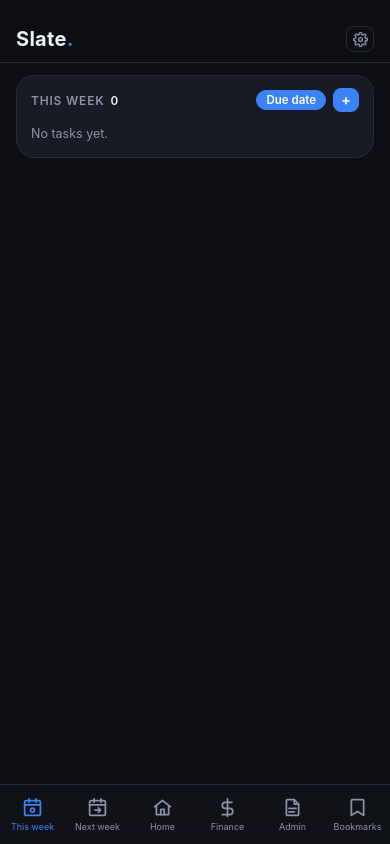
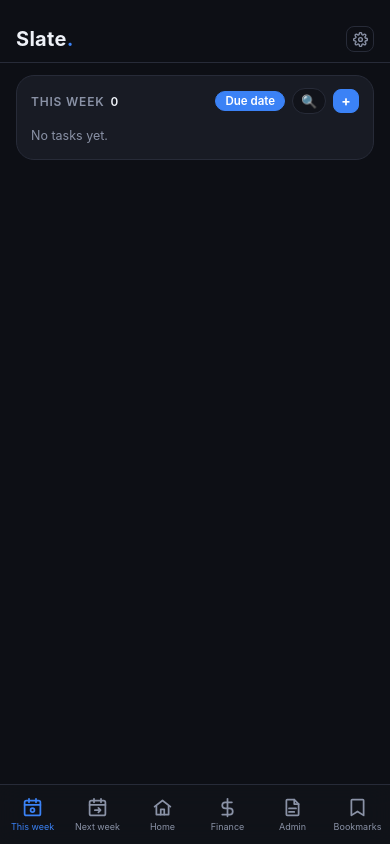
Before and after one commit to jpasserin/slate, a plain HTML site: page index.html in a window 390 px wide. Drawn offline with Linux system fonts and the light colour scheme.

Commit message:
Slate v9: the fixed tabs (weeks, Home, Finance, Admin) take a filter of their own, kept on the phone
Co-Authored-By: Claude Opus 5.5 <noreply@anthropic.com>

```diff
--- a/index.html
+++ b/index.html
@@ -241,9 +241,9 @@
 </div>
 <nav id="nav"></nav>
 
-<script src="backend.js?v=8"></script>
+<script src="backend.js?v=9"></script>
 <script>
-const APP_VERSION="8";
+const APP_VERSION="9";
 const BK = window.SlateBackend;
 
 /* ------------------------------------------------------------------ store --
@@ -444,14 +444,14 @@ function dueOf(t){
 }
 const blankFilter = () => ({ q:'', inc:[], exc:[] });
 const valuesOf = (t, kind) => kind==='status' ? [t.status] : kind==='tag' ? t.tags : kind==='due' ? dueOf(t) : t.assignees;
-function matches(t, f){
+function matches(t, f, doneOk){
   const q = String(f.q||'').toLowerCase().split(/\s+/).filter(Boolean);
   if (q.length) { const hay = [t.name, t.updates.map((u)=>u.text).join(' '), t.links.map((l)=>l.label+' '+l.url).join(' '), t.tags.join(' '), t.assignees.join(' '), t.steps.map((i)=>i.text).join(' ')].join(' ').toLowerCase();
     if (!q.every((w)=>hay.includes(w))) return false; }
   const has = (e) => { const v = valuesOf(t, e.kind); return e.name===NONE ? !v.length : v.some((x)=>same(x, e.name)); };
   for (const [kind] of KINDS) { const inc = f.inc.filter((e)=>e.kind===kind); if (inc.length && !inc.some(has)) return false; }
   if (f.exc.some(has)) return false;
-  if (t.status==='Done' && !f.inc.some((e)=>e.kind==='status')) return false;
+  if (t.status==='Done' && !doneOk && !f.inc.some((e)=>e.kind==='status')) return false;
   return true;
 }
 const filterKey = (f) => JSON.stringify([String(f.q||'').trim(), f.inc.map((e)=>e.kind+':'+e.name).sort(), f.exc.map((e)=>e.kind+':'+e.name).sort()]);
@@ -473,7 +473,20 @@ const isFixedTab = () => !!FIXED[state.tab];
 const isWeekTab = () => state.tab==='week' || state.tab==='nextweek';
 const isListTab = () => LIST_TABS.some(([k])=>k===state.tab);
 const WEEK_FILTER = { week:FIXED.week.filter, nextweek:FIXED.nextweek.filter };
-const curFilter = () => isFixedTab() ? FIXED[state.tab].filter : (store.filter || (store.filter = blankFilter()));
+/* The filter you set: on the Bookmarks tab the list's own; on a fixed tab one
+   of its own too, narrowing what the tab already holds (This week, and only
+   Adeline's). Each is kept on this phone, so it is there when the app opens. */
+const userFilter = () => {
+  if (!isFixedTab()) return store.filter || (store.filter = blankFilter());
+  const all = store.tabFilters || (store.tabFilters = {});
+  return all[state.tab] || (all[state.tab] = blankFilter());
+};
+const resetUserFilter = () => { if (isFixedTab()) store.tabFilters[state.tab] = blankFilter(); else store.filter = blankFilter(); };
+/* what the list shows: a fixed tab's own filter, and yours on top */
+const listMatches = (t) => { const u = userFilter();
+  return isFixedTab() ? matches(t, FIXED[state.tab].filter, u.inc.some((e)=>e.kind==='status')) && matches(t, u) : matches(t, u); };
+/* what a new task takes from the list it is made in: both filters' + values */
+const curFilter = () => isFixedTab() ? { q:'', inc:FIXED[state.tab].filter.inc.concat(userFilter().inc), exc:userFilter().exc } : userFilter();
 
 /* -------------------------------------------------------------- bookmarks --
    A bookmark is a filter kept under a name, how its list is sorted, and its
@@ -498,7 +511,7 @@ const sortOf = () => { const b = store.bookmarks.find((x)=>x.id===orderKey()); r
 const byName = (a, b) => a.name.localeCompare(b.name, undefined, { sensitivity:'base', numeric:true });
 function shownTasks(){
   const f = curFilter(), b = store.bookmarks.find((x)=>x.id===orderKey()), ord = (b && b.order) || [], sort = sortOf();
-  const ts = live().filter((t)=>matches(t, f));
+  const ts = live().filter(listMatches);
   if (sort==='custom') {
     const pos = new Map(ord.map((id,i)=>[id,i]));
     const fresh = ts.filter((t)=>!pos.has(t.id)).sort((a,b)=>String(b.created).localeCompare(String(a.created)));
@@ -727,7 +740,7 @@ function filterChips(f){
 const BUILT_IN = ['all'].concat(FIXED_IDS);
 const bmShown = () => [{ id:'all', name:'All' }].concat(bmLive().filter((x)=>!BUILT_IN.includes(x.id)));
 function screenTasks(){
-  const f = curFilter(), b = activeBm(), ts = shownTasks(), sort = sortOf();
+  const f = userFilter(), b = activeBm(), ts = shownTasks(), sort = sortOf();
   const wk = isFixedTab(), changed = wk ? false : b ? filterKey(f) !== filterKey(b.filter) : filterOn(f);
   const nextSort = SORTS[(SORTS.findIndex(([k])=>k===sort)+1) % SORTS.length][0];
   const title = wk ? LIST_TABS.find(([k])=>k===state.tab)[1] : b ? b.name : 'Tasks';
@@ -738,9 +751,9 @@ function screenTasks(){
   <div class="card">
     <h2><span class="ttl">${esc(title)}<span class="n">${ts.length}</span>${b && !wk ? `<button class="bmedit" data-bmedit="${esc(b.id)}" aria-label="Rename or delete this bookmark">✏️</button>` : ''}</span>
       <span class="hbtns"><button class="chip on sm" data-bmsort="${nextSort}">${esc(SORT_LABEL[sort])}</button>
-        ${wk ? '' : `<span class="fdrop"><button class="fbtn ${filterOn(f)?'act':''}" data-fopen="${state.fopen?0:1}">🔍</button>${state.fopen?filterMenu(f):''}</span>`}
+        <span class="fdrop"><button class="fbtn ${filterOn(f)?'act':''}" data-fopen="${state.fopen?0:1}">🔍</button>${state.fopen?filterMenu(f):''}</span>
         <button class="gbtn" data-tnew="1" aria-label="New task">+</button></span></h2>
-    ${wk ? '' : filterChips(f)}
+    ${filterChips(f)}
     <div class="tlist">${ts.map((t,i)=>{ const nd = sort==='due' ? nextDue(t) : '';
       return `
       <div class="trow${t.status==='Done'?' done':''}${state.dragIdx===i?' lift':''}" data-topen="${esc(t.id)}" data-trow="${i}">${sdot(t.status)}<span class="tn">${esc(t.name)}</span>${
@@ -1063,7 +1076,7 @@ function wire(){
     }; });
 
   /* the filter */
-  const F = curFilter();
+  const F = userFilter();
   on('fopen', (v)=>{ state.fopen = v==='1'; state.fpick = null; if (state.fopen) state.focus = 'fq'; render(); });
   on('fpick', (v)=>{ state.fpick = state.fpick===v ? null : v; render(); });
   on('fadd', (v)=>{ const [which, kind, ...rest] = v.split('|'), name = rest.join('|');
@@ -1073,7 +1086,7 @@ function wire(){
     state.fpick = null; save(); render(); });
   on('funf', (v)=>{ if (v==='q') F.q = ''; else { const [w, i] = v.split('|'); F[w].splice(+i, 1); } save(); render(); });
   on('fclear', ()=>{ F.q = ''; state.focus = 'fq'; save(); render(); });
-  on('freset', ()=>{ store.filter = blankFilter(); state.fopen = false; save(); render(); });
+  on('freset', ()=>{ resetUserFilter(); state.fopen = false; save(); render(); });
   const fq = document.getElementById('fq');
   if (fq) fq.oninput = () => { F.q = fq.value; save(); state.focus = 'fq'; render(); };
 
--- a/sw.js
+++ b/sw.js
@@ -1,7 +1,7 @@
 /* sw.js — cache-first, so the installed app opens without the network.
    CACHE is bumped by deploy.js on every ship; a stale worker would keep
    serving the old app otherwise. */
-const CACHE = 'slate-v8';
+const CACHE = 'slate-v9';
 const FILES = ['./', './index.html', './backend.js', './manifest.webmanifest',
   './icon.svg', './icon-192.png', './icon-512.png', './icon-maskable-512.png'];
 
```
